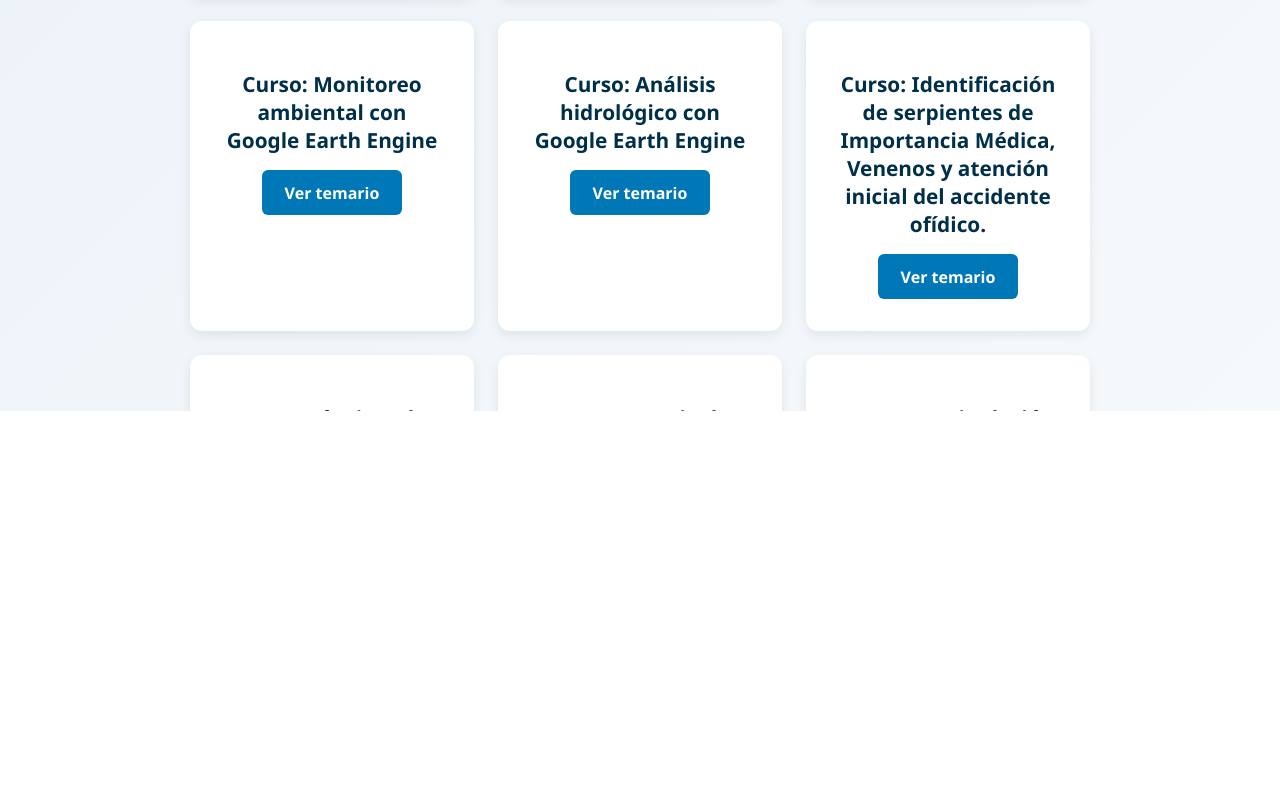
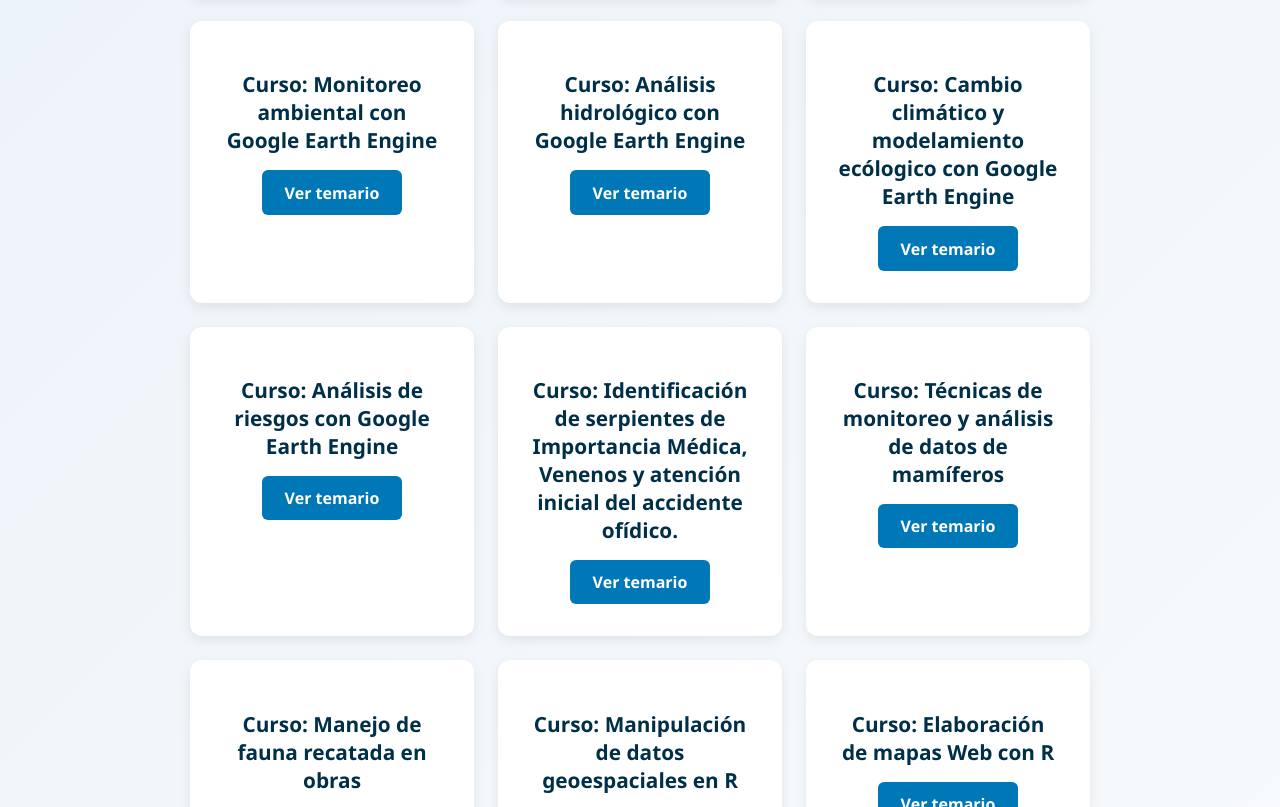
Before and after one commit to AlbertoCat/Temarios, a plain HTML site: page index.html in a window 1280 px wide. Shown: the part 860-1667 px from the top of the page. Drawn offline with Linux system fonts and the light colour scheme.

Commit message:
Update index.html

```diff
--- a/index.html
+++ b/index.html
@@ -160,6 +160,16 @@
         <a href="temarios/Hidro_GEE.html" target="_blank">Ver temario</a>
       </div>
 
+       <div class="card">
+        <h2>Curso: Cambio climático y modelamiento ecólogico con Google Earth Engine</h2>
+        <a href="temarios/CLIMA_GEE.html" target="_blank">Ver temario</a>
+      </div>
+
+      <div class="card">
+        <h2>Curso: Análisis de riesgos con Google Earth Engine</h2>
+        <a href="temarios/Riesgos_GEE.html" target="_blank">Ver temario</a>
+      </div>
+
       <div class="card">
         <h2>Curso: Identificación de serpientes de Importancia Médica, Venenos y atención inicial del
 accidente ofídico.</h2>
```
